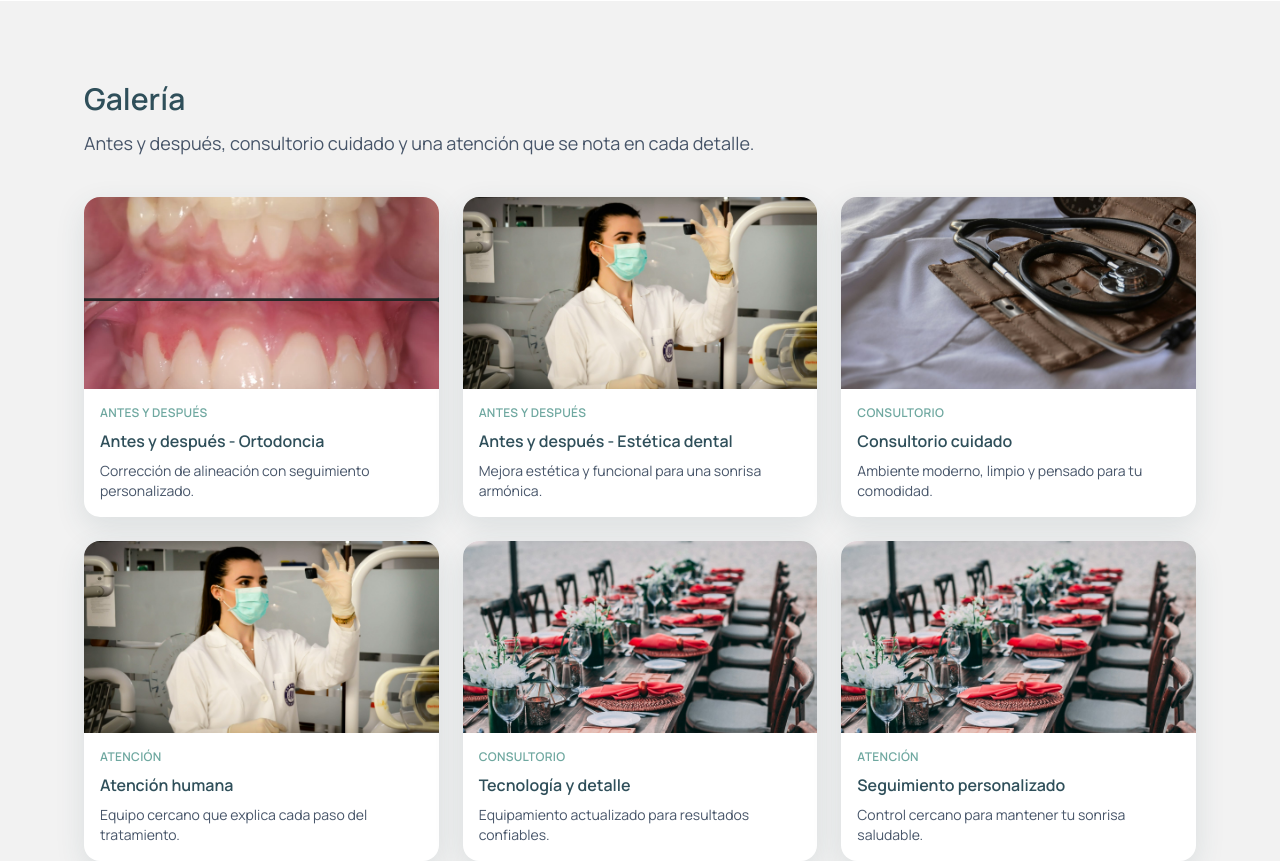
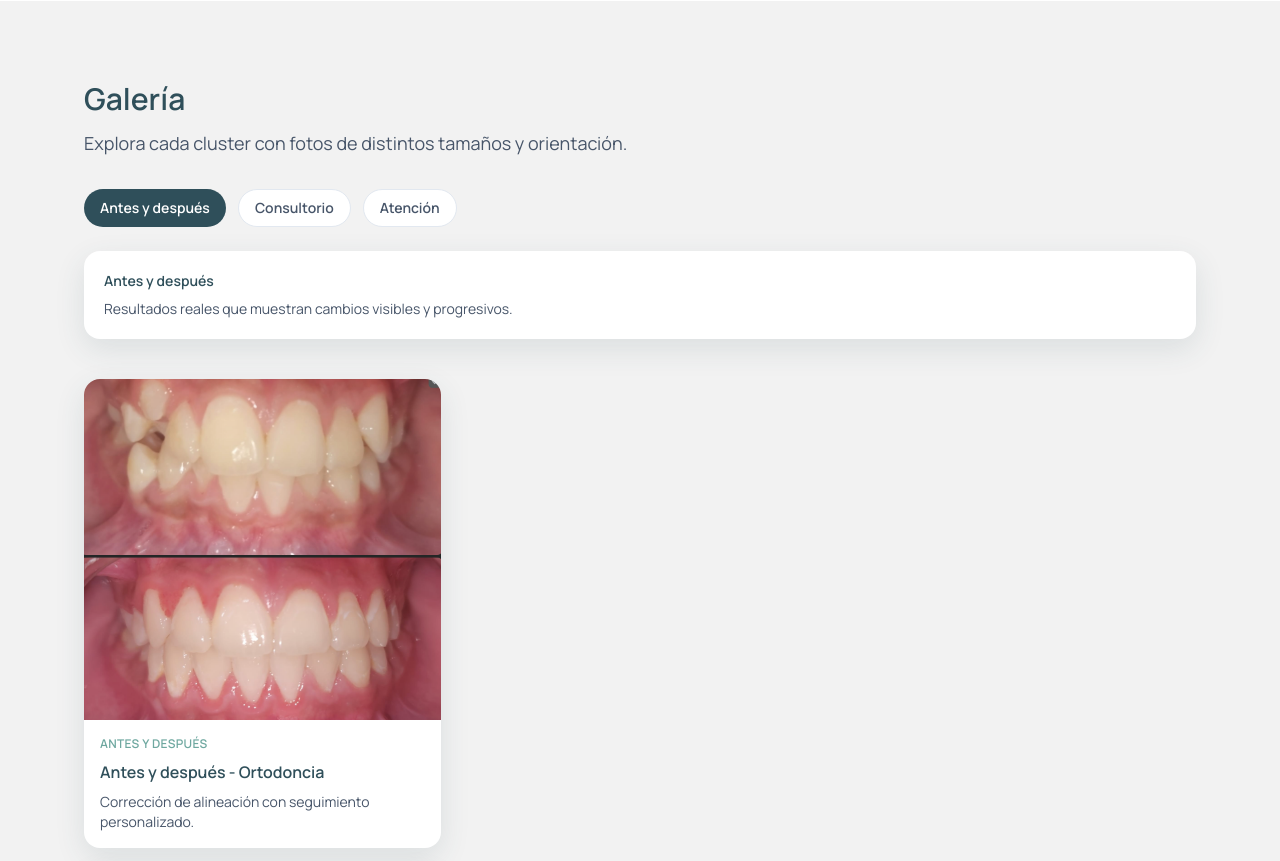
Before and after one commit to gefm2002/maida, a React (Vite) app: page / in a window 1280 px wide. Shown: the part 2280-3141 px from the top of the page. Built offline with nearby package versions, Linux system fonts and the light colour scheme.

Commit message:
Update landing changes

```diff
--- a/src/App.tsx
+++ b/src/App.tsx
@@ -27,6 +27,32 @@ type Service = {
 type IconProps = {
   className?: string
 }
+
+type GalleryItem = {
+  id: string
+  title: string
+  type: string
+  imageUrl: string
+  description: string
+}
+
+const galleryTabs = [
+  {
+    id: 'Antes y después',
+    label: 'Antes y después',
+    description: 'Resultados reales que muestran cambios visibles y progresivos.',
+  },
+  {
+    id: 'Consultorio',
+    label: 'Consultorio',
+    description: 'Un espacio cuidado, moderno y pensado para tu comodidad.',
+  },
+  {
+    id: 'Atención',
+    label: 'Atención',
+    description: 'Trato cercano, humano y con seguimiento en cada etapa.',
+  },
+]
 
 const WhatsAppIcon = ({ className }: IconProps) => (
   <svg
@@ -62,6 +88,8 @@ function App() {
     reason: '',
   })
   const [selectedService, setSelectedService] = useState<string>('')
+  const [activeGalleryTab, setActiveGalleryTab] = useState<string>(galleryTabs[0].id)
+  const [activeGalleryItem, setActiveGalleryItem] = useState<GalleryItem | null>(null)
 
   const handleFormSubmit = (event: FormEvent<HTMLFormElement>) => {
     event.preventDefault()
@@ -222,12 +250,46 @@ function App() {
           <div className="mx-auto w-full max-w-6xl px-5">
             <h2 className="section-title">Galería</h2>
             <p className="section-subtitle">
-              Antes y después, consultorio cuidado y una atención que se nota en cada detalle.
+              Explora cada cluster con fotos de distintos tamaños y orientación.
             </p>
-            <div className="mt-10 grid gap-6 md:grid-cols-3">
-              {gallery.map((item) => (
-                <div key={item.id} className="overflow-hidden rounded-2xl bg-white shadow-soft">
-                  <img src={item.imageUrl} alt={item.title} className="h-48 w-full object-cover" />
+            <div className="mt-8 flex flex-wrap gap-3">
+              {galleryTabs.map((tab) => (
+                <button
+                  key={tab.id}
+                  type="button"
+                  onClick={() => setActiveGalleryTab(tab.id)}
+                  className={`rounded-full px-4 py-2 text-sm font-semibold transition ${
+                    activeGalleryTab === tab.id
+                      ? 'bg-petrol text-white'
+                      : 'border border-slate-200 bg-white text-slate-600 hover:text-petrol'
+                  }`}
+                >
+                  {tab.label}
+                </button>
+              ))}
+            </div>
+            <div className="mt-6 rounded-2xl bg-white p-5 shadow-soft">
+              <p className="text-sm font-semibold text-petrol">{activeGalleryTab}</p>
+              <p className="mt-2 text-sm text-slate-600">
+                {galleryTabs.find((tab) => tab.id === activeGalleryTab)?.description}
+              </p>
+            </div>
+            <div className="mt-10 columns-1 gap-5 space-y-5 sm:columns-2 lg:columns-3">
+              {(gallery as GalleryItem[])
+                .filter((item) => item.type === activeGalleryTab)
+                .map((item) => (
+                  <button
+                    key={item.id}
+                    type="button"
+                    onClick={() => setActiveGalleryItem(item)}
+                    className="w-full break-inside-avoid overflow-hidden rounded-2xl bg-white text-left shadow-soft transition hover:-translate-y-1 hover:shadow-lg"
+                  >
+                    <img
+                      src={item.imageUrl}
+                      alt={item.title}
+                      className="h-auto w-full object-cover"
+                      loading="lazy"
+                    />
                     <div className="p-4">
                       <p className="text-xs font-semibold uppercase tracking-wide text-mint-dark">
                         {item.type}
@@ -235,7 +297,7 @@ function App() {
                       <h3 className="mt-2 text-base font-semibold text-petrol">{item.title}</h3>
                       <p className="mt-2 text-sm text-slate-600">{item.description}</p>
                     </div>
-                </div>
+        </button>
                 ))}
             </div>
           </div>
@@ -533,6 +595,42 @@ function App() {
         </div>
       </footer>
 
+      {activeGalleryItem ? (
+        <div
+          className="fixed inset-0 z-50 flex items-center justify-center bg-slate-900/80 p-6"
+          role="dialog"
+          aria-modal="true"
+          onClick={() => setActiveGalleryItem(null)}
+        >
+          <div
+            className="relative max-h-[90vh] w-full max-w-4xl overflow-hidden rounded-3xl bg-white shadow-soft"
+            onClick={(event) => event.stopPropagation()}
+          >
+            <button
+              type="button"
+              onClick={() => setActiveGalleryItem(null)}
+              className="absolute right-4 top-4 rounded-full bg-white/90 px-3 py-1 text-xs font-semibold text-slate-600 shadow"
+            >
+              Cerrar
+            </button>
+            <img
+              src={activeGalleryItem.imageUrl}
+              alt={activeGalleryItem.title}
+              className="max-h-[70vh] w-full object-contain"
+            />
+            <div className="p-6">
+              <p className="text-xs font-semibold uppercase tracking-wide text-mint-dark">
+                {activeGalleryItem.type}
+              </p>
+              <h3 className="mt-2 text-lg font-semibold text-petrol">
+                {activeGalleryItem.title}
+              </h3>
+              <p className="mt-2 text-sm text-slate-600">{activeGalleryItem.description}</p>
+            </div>
+          </div>
+        </div>
+      ) : null}
+
       <a
         href={buildWhatsAppLink(site.whatsappDefaultMessage)}
         target="_blank"
```
Lines whose indentation alone changed are shown as unchanged.
